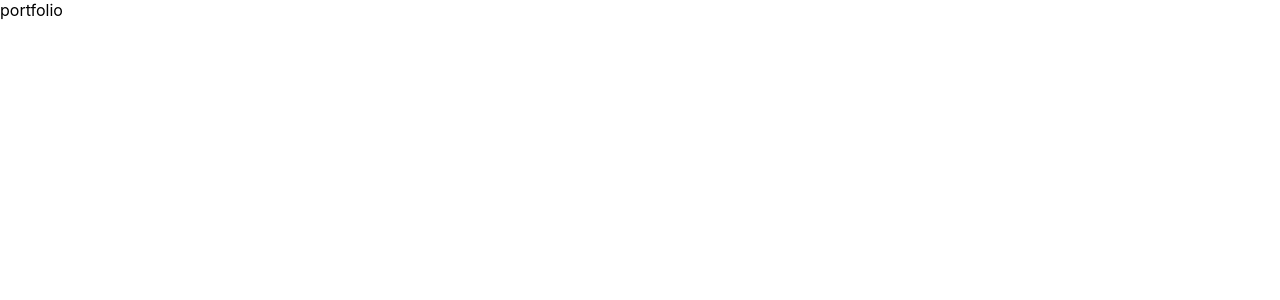
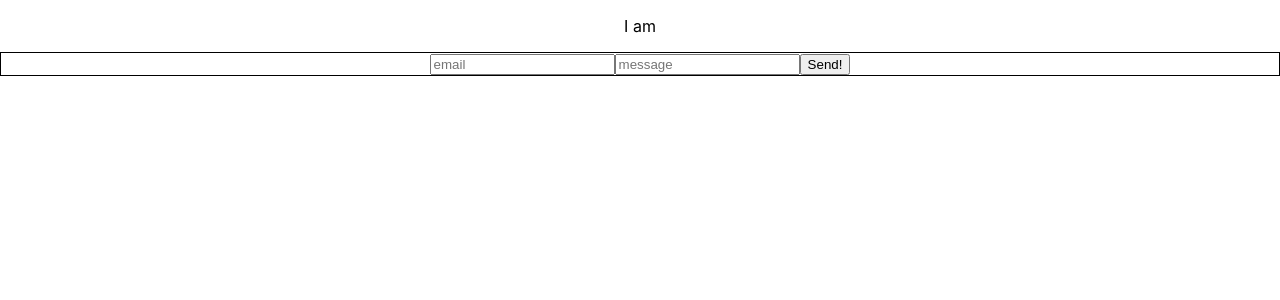
Before and after one commit to durdonadjalilova/personal-portfolio, a React (Create React App) app: page /suzette in a window 1280 px wide. Shown: the top 300 px of the page. Built offline with nearby package versions, Linux system fonts and the light colour scheme.

Commit message:
populated main page after landing page with components to create an infinite scroll

```diff
--- a/src/components/Site.jsx
+++ b/src/components/Site.jsx
@@ -1,9 +1,29 @@
 import React from 'react'
+import About from './About'
+import Contact from './Contact'
+import Footer from './Footer'
 
 const Site = () => (
-<div>
-    portfolio
-</div>
+    <div className='main'>
+        <div className='aboutMe'>
+            <About />
+        </div>
+
+        <div className='portfolio-projects'>
+
+        </div>
+        <div className ='skills-known'>
+
+        </div>
+
+        <div className='contact-form'>
+            <Contact/>
+        </div>
+
+        <div className ='site-footer'>
+            <Footer/>
+        </div>
+    </div>
 )
 
 export default Site
```
